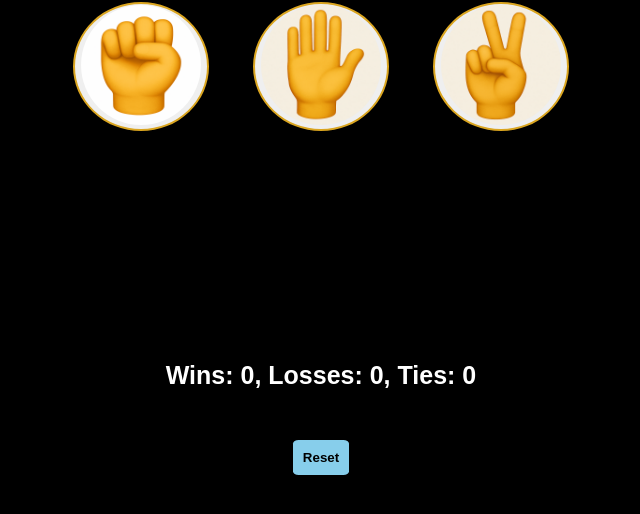
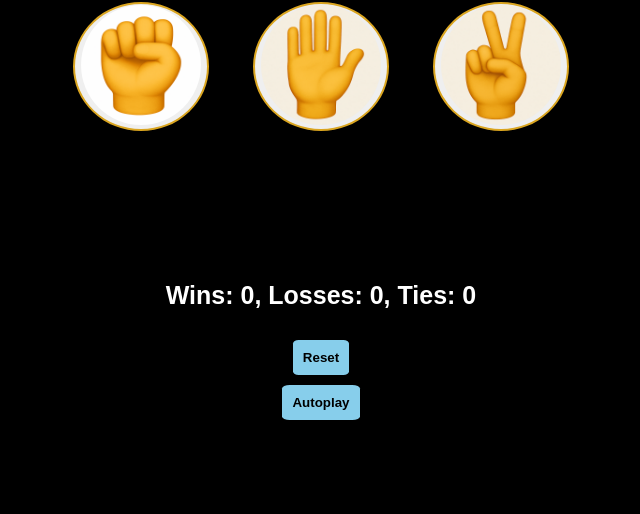
Before and after one commit to Sandesh-KC/Javascript-learning, a plain HTML site: page RockPaperScissors/index.html in a window 1280 px wide. Shown: the part 86-600 px from the top of the page, without its empty margins (319-959 px from the left). Drawn offline with Linux system fonts and the light colour scheme.

Commit message:
added autoplay

```diff
--- a/RockPaperScissors/index.html
+++ b/RockPaperScissors/index.html
@@ -32,6 +32,12 @@
     updateScoreElement ();
     ">Reset</button>
 
+    <button class="auto-play-button"
+    onclick="
+      autoPlay();
+
+    ">Autoplay</button>
+
     <script src="script.js">
 
     </script>
--- a/RockPaperScissors/script.js
+++ b/RockPaperScissors/script.js
@@ -6,16 +6,6 @@
 
 //calling function to display score
 updateScoreElement ();
-
-      /*
-      if(!score) {
-        score = {
-          wins: 0,
-          losses: 0,
-          ties:0
-        };
-      }
-      */
 
 let result = '';
 
@@ -90,3 +80,18 @@
 }
 return computerMove;
 }
+
+let autoPlaying = false;
+let intervalId;
+function autoPlay () {
+  if (!autoPlaying) {
+    intervalId = setInterval(function() {
+      const playerMove = pickCompMove();
+      playGame(playerMove);
+    }, 1000);
+    autoPlaying = true;
+  } else {
+    clearInterval(intervalId);
+    intervalId = false;
+  }
+}
--- a/RockPaperScissors/style.css
+++ b/RockPaperScissors/style.css
@@ -22,7 +22,7 @@ button{
   border: 2px solid goldenrod;
 }
 
-.game-reset{
+.game-reset, .auto-play-button {
   background-color: skyblue;
   border-radius: 10%;
   height: auto;
@@ -30,12 +30,13 @@ button{
   border: none;
   font-weight: bold;
   padding: 10px;
+  margin-bottom: 10px;
 }
 
 .result, .js-move, .js-score{
   font-size: 25px;
   font-weight: bold;
-  margin: 50px 0;
+  margin: 30px 0;
 }
 
 .js-score{
@@ -51,3 +52,8 @@ button{
   transform: scale(1.15) rotate(-10deg);
   box-shadow: 0 0 20px 5px skyblue;
 }
+
+.game-reset:hover,
+.auto-play-button:hover {
+  background-color: lightcyan;
+}
```
Lines whose indentation alone changed are shown as unchanged.
